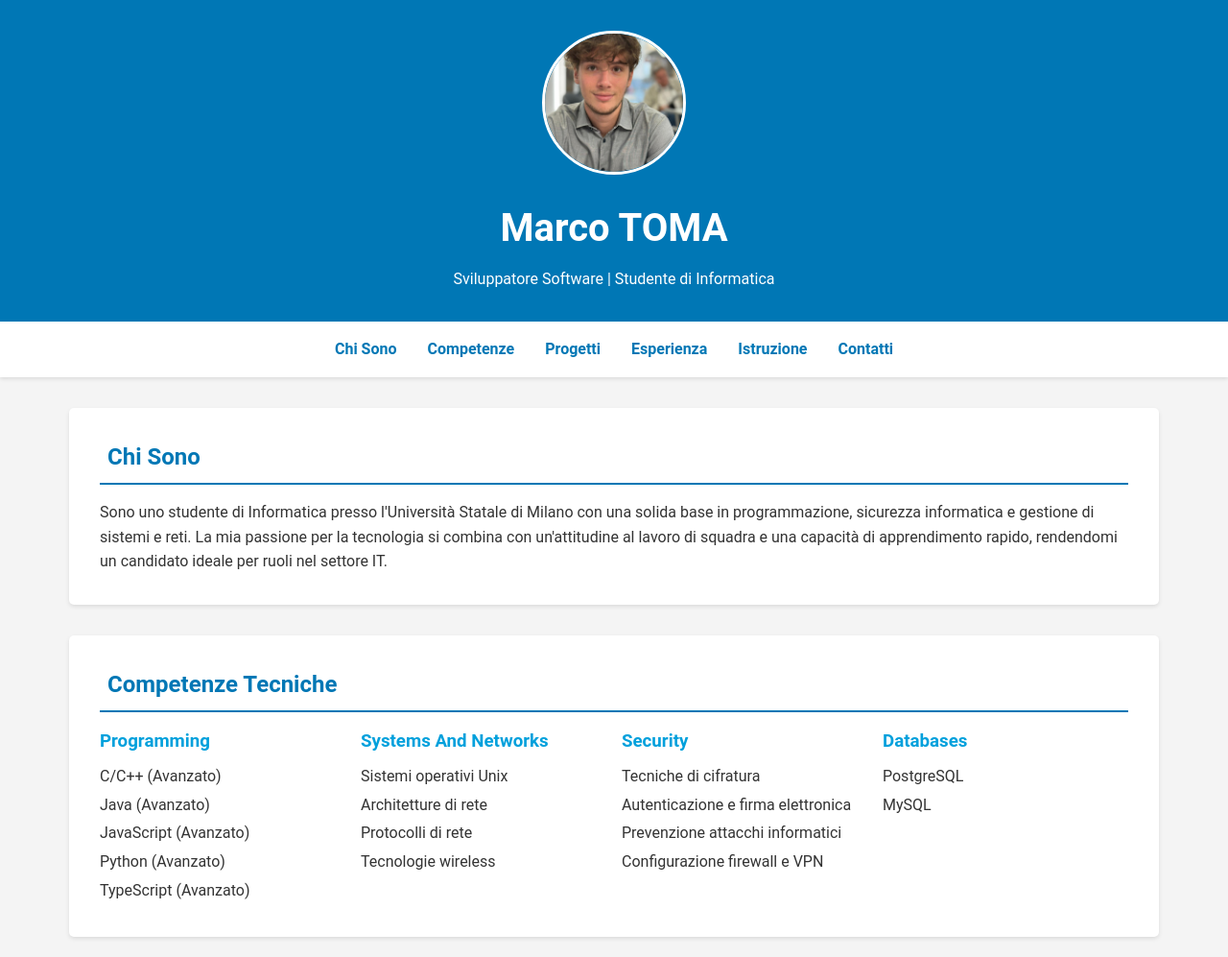
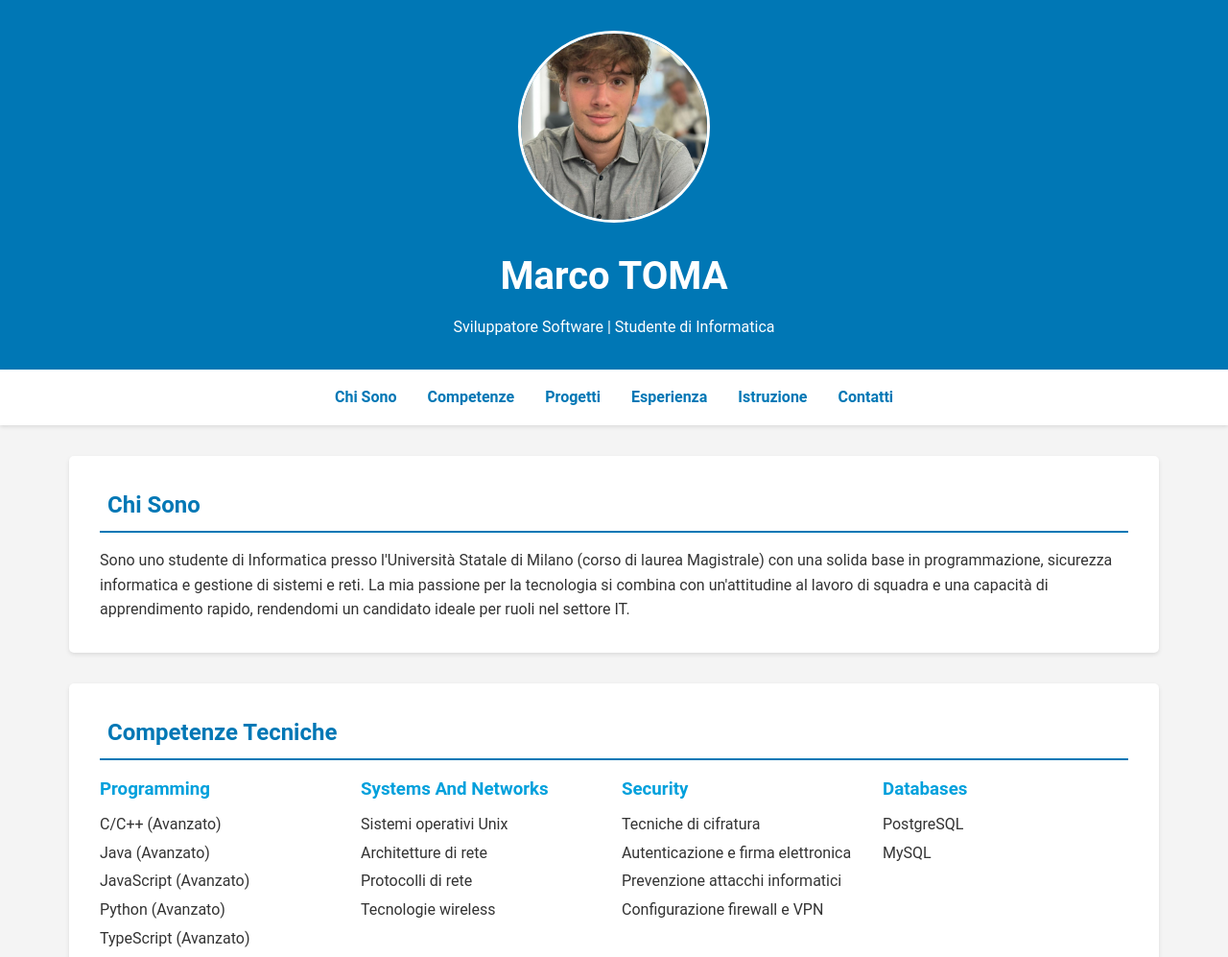
Before and after one commit to marcotoma-profile/marcotoma-profile.github.io, a plain HTML site: page index.html in a window 1280 px wide. Shown: the top 997 px of the page at 96% size. Drawn offline with Linux system fonts and the light colour scheme.

```diff
--- a/data.json
+++ b/data.json
@@ -1,7 +1,7 @@
 {
   "name": "Marco TOMA",
   "title": "Sviluppatore Software | Studente di Informatica",
-  "about": "Sono uno studente di Informatica presso l'Università Statale di Milano con una solida base in programmazione, sicurezza informatica e gestione di sistemi e reti. La mia passione per la tecnologia si combina con un'attitudine al lavoro di squadra e una capacità di apprendimento rapido, rendendomi un candidato ideale per ruoli nel settore IT.",
+  "about": "Sono uno studente di Informatica presso l'Università Statale di Milano (corso di laurea Magistrale) con una solida base in programmazione, sicurezza informatica e gestione di sistemi e reti. La mia passione per la tecnologia si combina con un'attitudine al lavoro di squadra e una capacità di apprendimento rapido, rendendomi un candidato ideale per ruoli nel settore IT.",
   "skills": {
     "programming": ["C/C++ (Avanzato)", "Java (Avanzato)", "JavaScript (Avanzato)", "Python (Avanzato)", "TypeScript (Avanzato)"],
     "systems And Networks": ["Sistemi operativi Unix", "Architetture di rete", "Protocolli di rete", "Tecnologie wireless"],
--- a/src/style.css
+++ b/src/style.css
@@ -27,8 +27,8 @@ header {
 }
 
 .profile-photo {
-    width: 150px;
-    height: 150px;
+    width: 200px;
+    height: 200px;
     border-radius: 50%;
     object-fit: cover;
     border: 3px solid var(--secondary-color);
```
